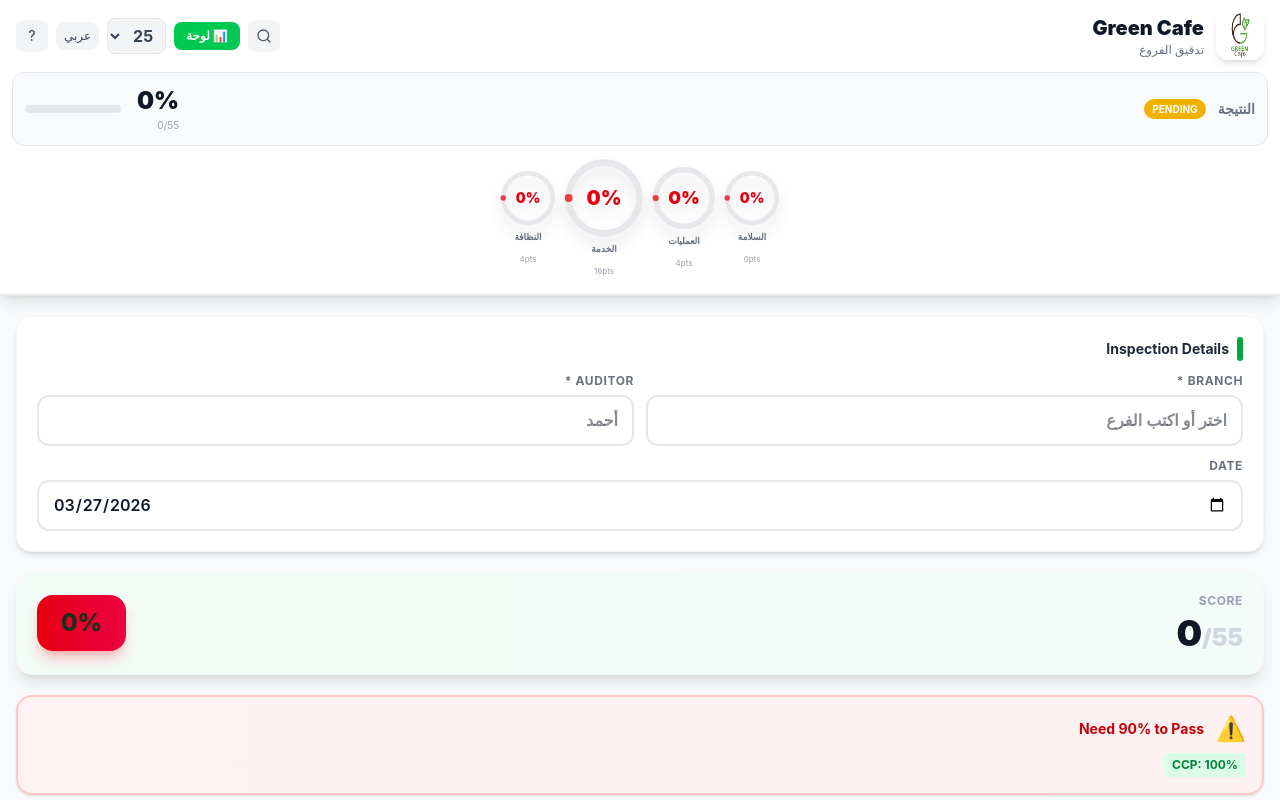
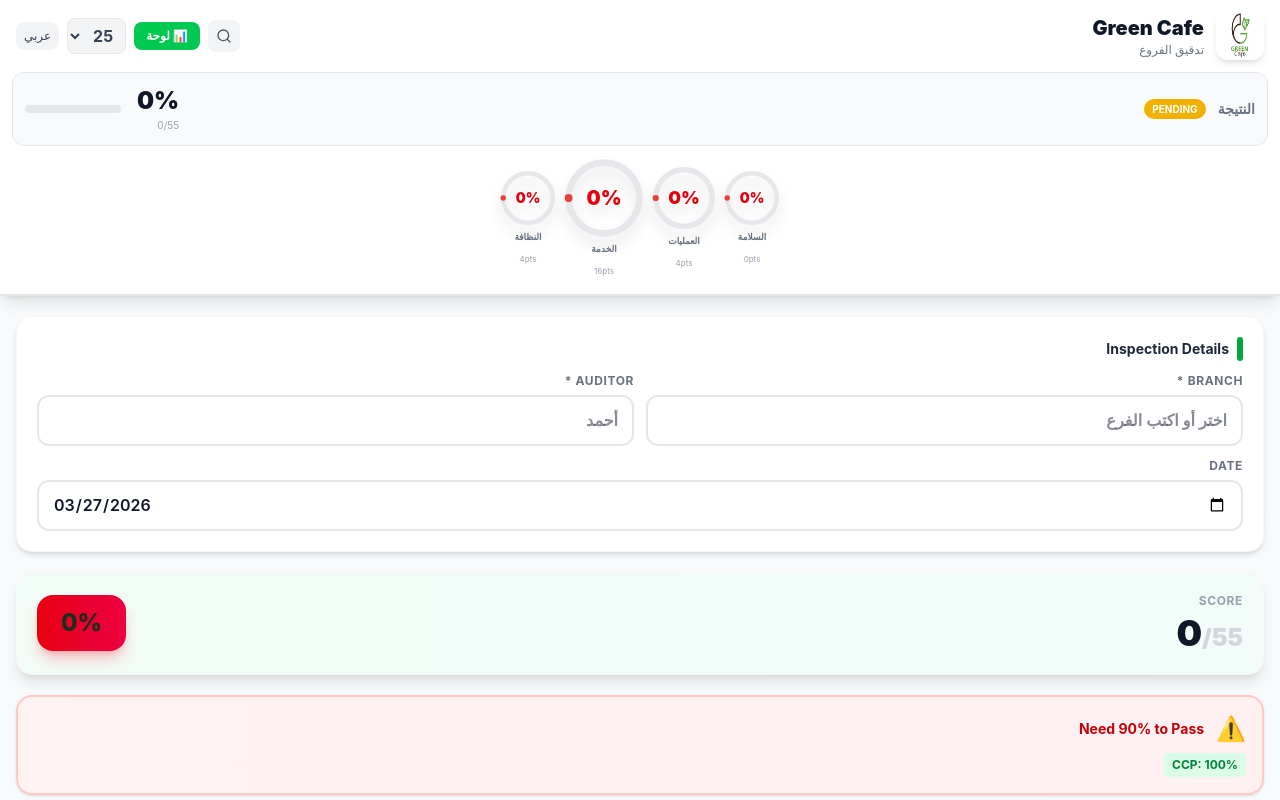
Before and after one commit to walidsobhie-code/green-cafe-audit, a Next.js app: page / in a window 1280 px wide. Shown: the top 800 px of the page. Built offline with nearby package versions, Linux system fonts and the light colour scheme.

Commit message:
fix: remove help toggle button from header

```diff
--- a/app/AuditForm.tsx
+++ b/app/AuditForm.tsx
@@ -389,9 +389,6 @@ ${actionText}`;
               </select>
               <button onClick={() => setLang(isArabic ? 'en' : 'ar')} className="px-2 py-1.5 bg-gray-100 hover:bg-gray-200 rounded-lg text-xs font-bold text-gray-700">
                 {isArabic ? 'EN' : 'عربي'}
-              </button>
-              <button onClick={() => setShowHelp(!showHelp)} className="w-8 h-8 bg-gray-100 hover:bg-gray-200 rounded-lg flex items-center justify-center text-sm font-bold text-gray-600">
-                ?
               </button>
             </div>
           </div>
```
